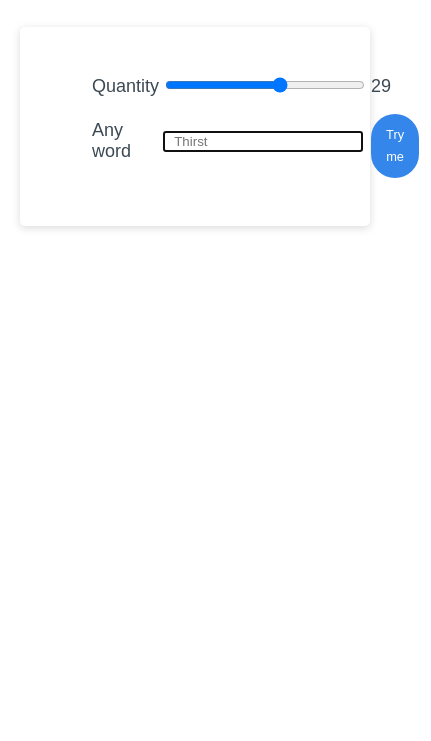
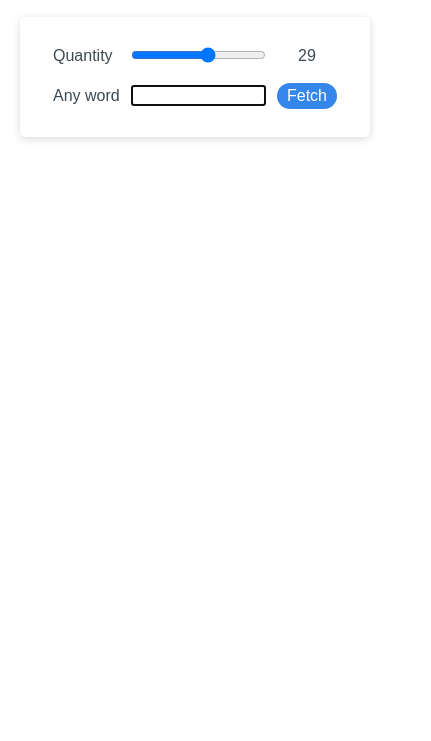
Before and after one commit to hugh-bowie/suffix, a website: page index.html in a window 390 px wide. Shown: the part 103-844 px from the top of the page, 431 px wide, since content can reach past the window. Drawn offline with Linux system fonts and the light colour scheme.

Commit message:
mobile center

```diff
--- a/assets/css/style.css
+++ b/assets/css/style.css
@@ -14,6 +14,7 @@ body,
 
 body {
 	font-family: Arial;
+	font-size: 14px;
 	background-color: white;
 }
 
@@ -54,10 +55,10 @@ input[type="text"] {
 	border-width: 1px;
 	box-shadow: rgba(0, 0, 0, 0.15) 0px 2px 8px 0px;
 	color: hsl(206, 17%, 28%);
-	font-size: 18px;
+	font-size: 16px;
 	margin: 0 auto;
 	max-width: 700px;
-	padding: 30px 40px;
+	padding: 10px;
 	/* border: 1px solid red; */
 }
 
@@ -72,17 +73,16 @@ input[type="text"] {
 }
 
 .btn {
+
+	width: 50px;
 	border: none;
 	background-color: #3486eb;
 	border-radius: 25px;
 	box-shadow: rgba(0, 0, 0, 0.1) 0px 1px 6px 0px rgba(0, 0, 0, 0.2) 0px 1px 1px 0px;
 	color: hsl(0, 0%, 100%);
-
-	font-size: 18px;
-	line-height: 22px;
-
-	padding: 5px 10px;
-
+	font-size: 16px;
+	line-height: 24px;
+	margin: 0;
 	cursor: pointer;
 }
 
@@ -95,7 +95,10 @@ button[disabled] {
 	background: #c0c7cf;
 }
 
-
+.f14 {
+	font-size: 14px;
+	vertical-align: center;
+}
 
 #output {
 	-webkit-appearance: none;
@@ -121,9 +124,11 @@ button[disabled] {
 
 @media (max-width: 690px) {
 	.btn {
-		font-size: 1rem;
-		margin: 10px 0px 0px 0px;
-		padding: 10px 15px;
+
+		margin: 0;
+		width: 60px;
+		font-size: 16px;
+		line-height: 24px;
 	}
 
 	#output {
@@ -133,6 +138,9 @@ button[disabled] {
 
 @media (max-width: 500px) {
 	.btn {
-		font-size: 0.8rem;
+		margin: 0;
+		width: 60px;
+		font-size: 16px;
+		line-height: 24px;
 	}
 }
--- a/index.html
+++ b/index.html
@@ -5,7 +5,7 @@
     <meta charset="UTF-8" />
     <meta name="viewport" content="width=device-width, initial-scale=1.0" />
     <meta http-equiv="X-UA-Compatible" content="ie=edge" />
-  <title>Suffix Tool</title>
+    <title>Suffixia</title>
     <link rel="stylesheet" href="./assets/css/style.css" />
   </head>
 
@@ -16,22 +16,21 @@
       </header>
       <div class="card">
         <div class="card-input">
-        <table width="100%">
-          <tr>
-            <td width="50">&nbsp;</td>
+          <table width="100%" align="center" padding="20px" vertical-align="center">
+            <tr padding="10px">
               <td><label>Quantity</label></td>
-            <td><input type="range" id="range" min="0" max="50" step="1" value="29"></td>
-            <td><span id="rangeVal"></span></td>
-            <td width="50">&nbsp;</td>
+              <td width="90%" align="center" style="width:90%;"><input width="90%" align="center" style="width:90%;" type="range" id="range" min="0" max="50" step="1" value="29"></td>
+              <td align="center"><span id="rangeVal"></span></td>
             </tr>
             <tr>
+              <td height="10" style="height:10px"></td>
+              <td height="10" style="height:10px"></td>
+              <td height="10" style="height:10px"></td>
             </tr>
             <tr>
-            <td width="50">&nbsp;</td>
-            <td><label>Any word</label></td>
-            <td><input id="wordinput" placeholder="  Thirst" type="text" required autofocus pattern="[a-zA-Z0-9]{1,20}"></td>
-            <td><button id="go" class="btn">Try me</button></td>
-            <td width="50">&nbsp;</td>
+              <td><label>Any&nbsp;word</label></td>
+              <td width="90%" align="center" style="width:90%;"><input width="90%" align="center" style="width:90%;" id="wordinput" placeholder="" type="text" required autofocus pattern="[a-zA-Z0-9]{1,20}"></td>
+              <td align="center"><button id="go" class="btn">Fetch</button></td>
             </tr>
           </table>
         </div>
--- a/script.js
+++ b/script.js
@@ -55,17 +55,32 @@ function initialize() {
 		let suffixArray = '';
 		let howMany = getHowMany();
 		let inputText = getInputValue();
+		let inputLastLetter = inputText[inputText.length - 1];
+		// check last letter of input text and add suffixes accordingly
+		switch (inputLastLetter) {
+			case 't':
+				// if last letter is t, add another t before adding the suffix
+				inputText = inputText + 't';
+				break;
+			default:
+				// if last letter is not t, don't add anything
+				break;
+		}
 		for (let i = 0; i < howMany; i++) {
-			suffixArray = suffixList.sort(() => Math.random() - Math.random())
+
+			let filteredSuffixList = suffixList.filter(suffix => !suffix.startsWith("T"))
+
+			filteredSuffixList.sort();
+
+			suffixArray = filteredSuffixList.sort(() => Math.random() - Math.random())
+
 				.slice(0, howMany)
 				.toString()
-				.replace(/-/g, `#${inputText}`)
+				.replace(/-/g, `${inputText}`)
 				.replace(/\,/g, '\n');
 		}
 		return suffixArray;
 	}
-
-
 	//add suffixes
 	const result = generateSuffix();
 	const newH1 = changeH1();
@@ -78,4 +93,10 @@ function initialize() {
 
 //activate the html suffixate button
 const suffixBtn = document.querySelector('#go');
+
 suffixBtn.addEventListener('click', initialize);
+suffixBtn.addEventListener('keydown', (event) => {
+	if (event.keyCode === 13) {
+		initialize();
+	}
+});
```
Lines whose indentation alone changed are shown as unchanged.
